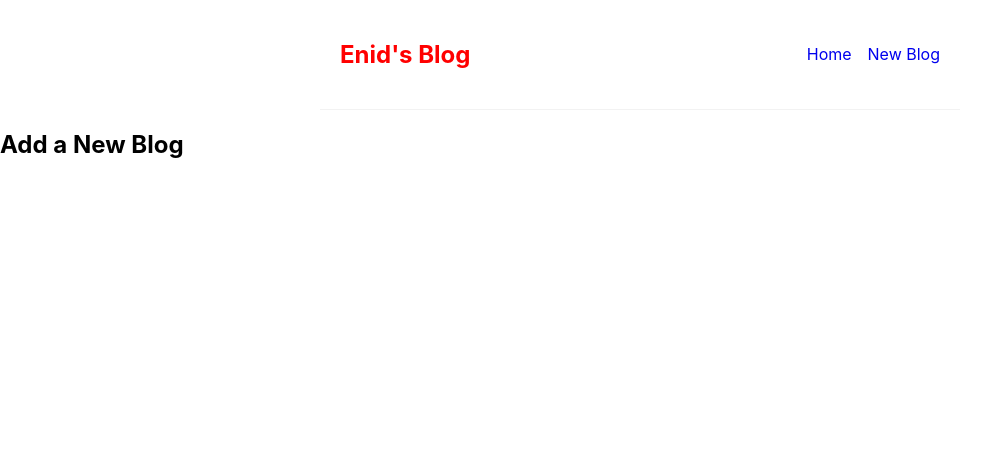
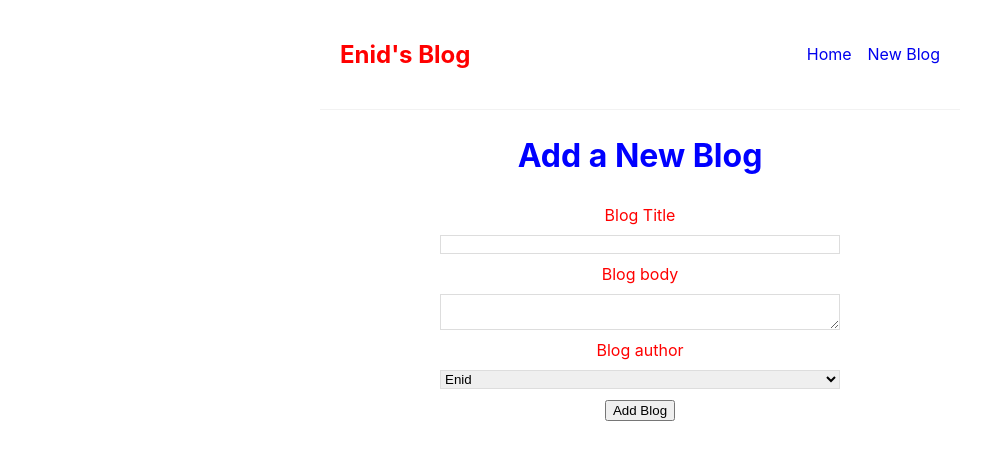
Before and after one commit to MissDine/react-polish, a React (Create React App) app: page /create in a window 1280 px wide. Shown: the top 460 px of the page, without its empty margins (0-1001 px from the left). Built offline with nearby package versions, Linux system fonts and the light colour scheme.

Commit message:
Feature edit

```diff
--- a/data/db.json
+++ b/data/db.json
@@ -1,5 +1,6 @@
 {
-    "blogs": [{
+  "blogs": [
+    {
       "title": "My love life ",
       "body": "lorem...",
       "author": "Enid",
@@ -10,6 +11,54 @@
       "body": "lorem...",
       "author": "Dine",
       "id": 2
+    },
+    {
+      "title": "My sweet marriage",
+      "body": "Its been a sweet life",
+      "author": "Tichi",
+      "id": 3
+    },
+    {
+      "title": "israelites",
+      "body": "ffff",
+      "author": "Tichi",
+      "id": 4
+    },
+    {
+      "title": "eee",
+      "body": "ff",
+      "author": "Enid",
+      "id": 5
+    },
+    {
+      "title": "eee",
+      "body": "ff",
+      "author": "Enid",
+      "id": 6
+    },
+    {
+      "title": "hh",
+      "body": "lllll",
+      "author": "Dine",
+      "id": 7
+    },
+    {
+      "title": "hh",
+      "body": "lllll",
+      "author": "Dine",
+      "id": 8
+    },
+    {
+      "title": "jj",
+      "body": "kk",
+      "author": "Enid",
+      "id": 9
+    },
+    {
+      "title": "cook",
+      "body": "chapati",
+      "author": "Tichi",
+      "id": 10
     }
   ]
 }
--- a/src/App.js
+++ b/src/App.js
@@ -4,7 +4,8 @@
 import Home from "./components/Home";
 import {BrowserRouter as Router, Route, Switch} from "react-router-dom" ;
 import Create from "./components/Create";
-
+import BlogDetails from "./components/BlogDetails";
+// npx json-server --watch data/db.json --port 8000-to use the json server
 function App() {
   return (
     <Router>
@@ -17,6 +18,9 @@
         <Route exact path = "/create">
           <Create/>
         </Route>
+        <Route exact path = "/blogs/:id">
+          <BlogDetails/>
+        </Route>
       </Switch>
     </div>
     </Router>
--- /dev/null
+++ b/src/components/BlogDetails.js
@@ -0,0 +1,24 @@
+import { useParams } from "react-router-dom/cjs/react-router-dom.min";
+import data from "./Home";
+
+const BlogDetails= () => {
+    const {id} =useParams()
+    const {data: blog, error, isPending} = data + id
+    return (
+        <div className="blog-details">
+            {isPending && <div>loading...</div>}
+            {error && <div>{error}</div>}
+            {blog && (
+                <article>
+                    <h2>{blog.title}</h2>
+                    <p>{blog.author}</p>
+                    <div>{blog.body}</div>
+
+                </article>
+            )
+            }
+        </div>
+    );
+}
+
+export default BlogDetails;
--- a/src/components/BlogList.js
+++ b/src/components/BlogList.js
@@ -1,3 +1,4 @@
+import { Link } from "react-router-dom/cjs/react-router-dom.min";
 const BlogList = ({blogs,title,handleDelete}) => {
     // const blogs = props.blogs
     // const title = props.title
@@ -7,8 +8,10 @@
         <h1>{title}</h1>
             {blogs.map((blog)=>(
                 <div className="blog-preview" key = {blog.id}>
-                    <h2>{blog.title}</h2>
-                    <p>Written by {blog.author}</p>
+                    <Link to = {`/blogs/${blog.id}`}>
+                        <h2>{blog.title}</h2>
+                        <p>Written by {blog.author}</p>
+                    </Link>
                     <button onClick={()=> handleDelete(blog.id)}>Delete blog</button>
                 </div>
             )
--- a/src/components/Create.js
+++ b/src/components/Create.js
@@ -1,7 +1,58 @@
+import "../index.css"
+import { useState } from "react";
+import { useHistory } from "react-router-dom/cjs/react-router-dom.min";
 const Create = () => {
+    const [title, setTitle] = useState("")
+    const [body, setBody] = useState("")
+    const [author, setAuthor] = useState("Enid")
+    const [isPending, setIsPending] = useState(false)
+    const history = useHistory()
+    const HandleSubmit = (e)=>{
+        e.preventDefault();
+        const blog = {title, body,author}
+        setIsPending(true)
+        // console.log(blog);
+        fetch("http://localhost:9000/blogs", {
+            method: "POST",
+            headers: {"content-type":"application/json"},
+            body:JSON.stringify(blog)
+        })
+        .then(()=>{
+            console.log("new blog added");
+            setIsPending(false)
+
+        })
+        history.go(-1)
+    }
     return (
         <div className="create">
             <h2>Add a New Blog</h2>
+            <form onSubmit={HandleSubmit}>
+                <label>Blog Title</label>
+                <input
+                    type = "text"
+                    required
+                    value ={title}
+                    onChange= {(e)=>setTitle(e.target.value)}
+                />
+                <label>Blog body</label>
+                <textarea
+                required
+                value= {body}
+                onChange = {(e)=>setBody(e.target.value)}
+                ></textarea>
+                <label>Blog author</label>
+                <select
+                value={author}
+                onChange = {(e)=>setAuthor(e.target.value)}>
+                    <option value="Enid">Enid</option>
+                    <option value="Dine">Dine</option>
+                    <option value="Tichi">Tichi</option>
+                </select>
+                {!isPending && <button>Add Blog</button>}
+                {isPending && <button disabled>Adding Blog...</button>}
+            </form>
+
         </div>
     );
 }
--- a/src/components/Home.js
+++ b/src/components/Home.js
@@ -32,7 +32,7 @@
     useEffect(()=>{
         const abortCont = new AbortController();
         // setTimeout(()=>{
-            fetch("http://localhost:8000/blogs", {signal: abortCont.signal})
+            fetch("http://localhost:9000/blogs", {signal: abortCont.signal})
         .then(response => {
             if(!response.ok){
                 throw Error("Could not fetch the data")
@@ -45,8 +45,13 @@
             setPending(false)
         })
         .catch(err=>{
-            console.log(err.message);
+            if(err.name === "AbortError"){
+                console.log("Fetch aborted");
+            }else{
+                console.log(err.message);
             setError(err.message)
+            }
+
     })
         // },1000)
         return () => abortCont.abort();
--- a/src/Index.css
+++ b/src/components/Index.css
@@ -58,3 +58,8 @@
     font-family: Arial, Helvetica, sans-serif;
     font-style: normal;
 }
+
+value {
+    color: orangered;
+    font-size: 2rem;
+}
--- a/src/index.css
+++ b/src/index.css
@@ -50,3 +50,32 @@
 .fname {
     color: palevioletred;
 }
+
+.create h2 {
+    font-size: 2rem;
+    color: blue;
+    margin-bottom: 30px;
+}
+
+.create {
+    max-width: 400px;
+    margin: 0 auto;
+    text-align: center;
+}
+
+.create label {
+    text-align: center;
+    color: red;
+    display: block;
+}
+
+.create input,
+.create textarea,
+.create select {
+    width: 400px;
+    padding: 6x 10px;
+    margin: 10px 0;
+    border: 1px solid#ddd;
+    display: block;
+    box-sizing: border-box;
+}
```
Lines whose indentation alone changed are shown as unchanged.
